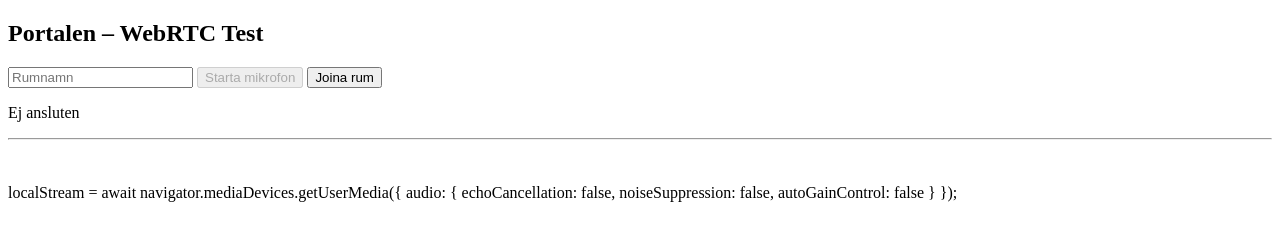
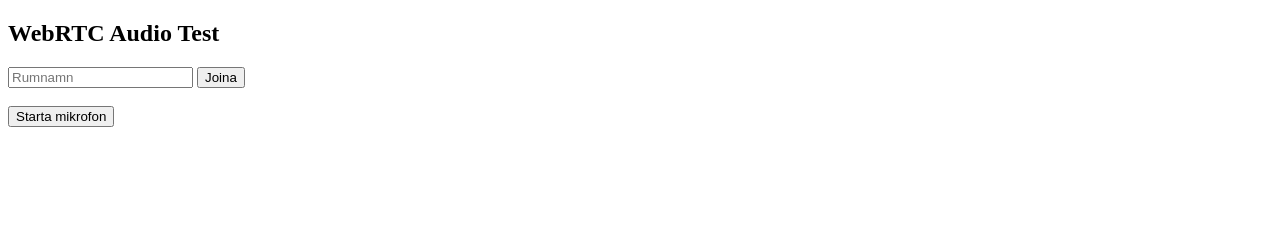
Before and after one commit to Ufoxman01/portalen-webrtc, a website: page public/index.html in a window 1280 px wide. Drawn offline with nearby package versions, Linux system fonts and the light colour scheme; no server answers.

Commit message:
Update title and headings for WebRTC test page

```diff
--- a/public/index.html
+++ b/public/index.html
@@ -2,33 +2,21 @@
 <html lang="sv">
 <head>
   <meta charset="utf-8">
-  <title>Portalen – WebRTC</title>
+  <title>WebRTC Test</title>
 </head>
 <body>
 
-<h2>Portalen – WebRTC Test</h2>
+<h2>WebRTC Audio Test</h2>
 
 <input id="room" placeholder="Rumnamn">
-
-<button id="start" disabled>Starta mikrofon</button>
-<button id="join">Joina rum</button>
-
-<p id="status">Ej ansluten</p>
-
-<hr>
+<button id="join">Joina</button>
 
 <br><br>
+
+<button id="start">Starta mikrofon</button>
 <audio id="audio" autoplay></audio>
-  localStream = await navigator.mediaDevices.getUserMedia({
-  audio: {
-    echoCancellation: false,
-    noiseSuppression: false,
-    autoGainControl: false
-  }
-});
 
 <script src="/socket.io/socket.io.js"></script>
 <script src="client.js"></script>
-
 </body>
 </html>
```
